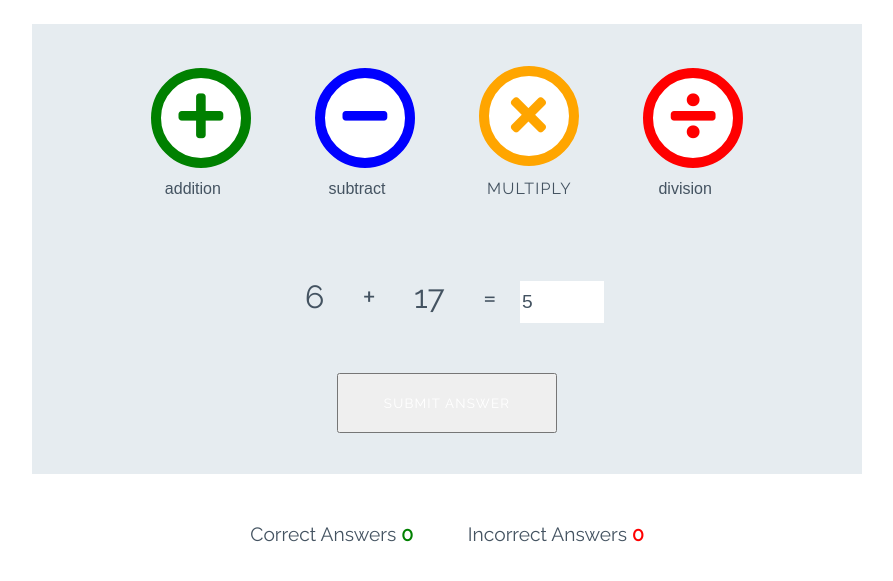
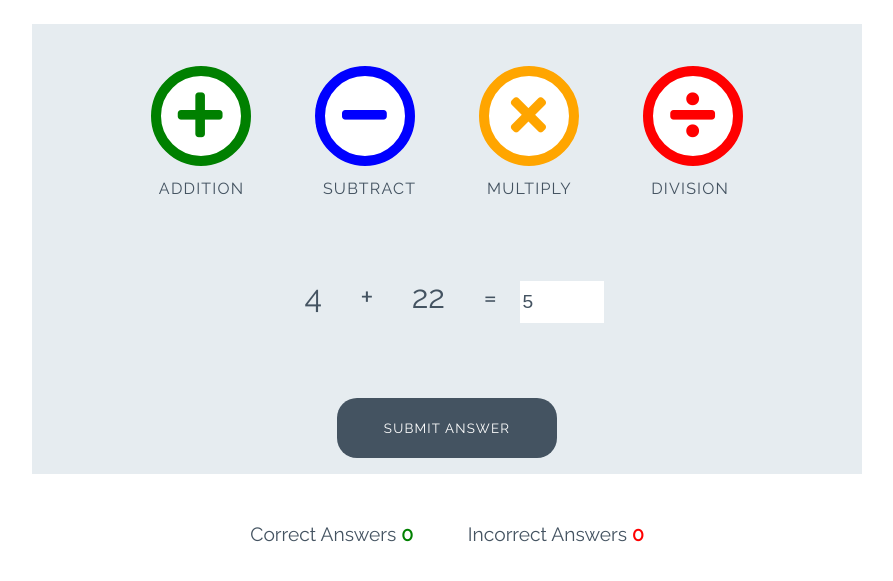
Before and after one commit to Gambit1583/LoveMath, a plain HTML site: page index.html in a window 1280 px wide. Both pictures are taken after typing "5" into the empty fields and a click on the button "SUBMIT ANSWER". Shown: the part 79-660 px from the top of the page, without its empty margins (193-1086 px from the left). Drawn offline with Linux system fonts and the light colour scheme.

Commit message:
Add code to check answer and respond to the user

```diff
--- a/assets/js/script.js
+++ b/assets/js/script.js
@@ -1,46 +1,79 @@
-// Wait for DOM to finish loading before running game
-// Get the button elements and add event listeners
+// Wait for the DOM to finish loading before running the game
+// Get the button elements and add event listeners to them
 
 document.addEventListener("DOMContentLoaded", function() {
     let buttons = document.getElementsByTagName("button");
 
-    for (let button of buttons){
+    for (let button of buttons) {
         button.addEventListener("click", function() {
             if (this.getAttribute("data-type") === "submit") {
-                alert("You clicked Submit!");
+                checkAnswer();
             } else {
                 let gameType = this.getAttribute("data-type");
                 runGame(gameType);
             }
-        })
+        });
     }
 
     runGame("addition");
-})
+
+});
 
 /**
- * The main game "loop" called when the script is first loaded
+ * The main game "loop", called when the script is first loaded
  * and after the user's answer has been processed
  */
 function runGame(gameType) {
 
-    //Creates two random numbers between 1 and 25
+    // Creates two random numbers between 1 and 25
     let num1 = Math.floor(Math.random() * 25) + 1;
     let num2 = Math.floor(Math.random() * 25) + 1;
 
     if (gameType === "addition") {
         displayAdditionQuestion(num1, num2);
     } else {
-        alert (`Unknown game type: ${gameType}`);
-        throw `Unknown game type: ${gametype}. Aborting!`;
+        alert(`Unknown game type: ${gameType}`);
+        throw `Unknown game type: ${gameType}. Aborting!`;
     }
-}
-
-function checkAnswer() {
 
 }
 
-function calculateCorrectScore() {
+/**
+ * Checks the answer agaist the first element in
+ * the returned calculateCorrectAnswer array
+ */
+function checkAnswer() {
+
+    let userAnswer = parseInt(document.getElementById("answer-box").value);
+    let calculatedAnswer = calculateCorrectAnswer();
+    let isCorrect = userAnswer === calculatedAnswer[0];
+
+    if (isCorrect) {
+        alert("Hey! You got it right! :D");
+    } else {
+        alert(`Awwww.... you answered ${userAnswer}. The correct answer was ${calculatedAnswer[0]}!`);
+    }
+
+    runGame(calculatedAnswer[1]);
+
+}
+
+/**
+ * Gets the operands (the numbers) and the operator (plus, minus etc)
+ * directly from the dom, and returns the correct answer.
+ */
+function calculateCorrectAnswer() {
+
+    let operand1 = parseInt(document.getElementById('operand1').innerText);
+    let operand2 = parseInt(document.getElementById('operand2').innerText);
+    let operator = document.getElementById("operator").innerText;
+
+    if (operator === "+") {
+        return [operand1 + operand2, "addition"];
+    } else {
+        alert(`Unimplemented operator ${operator}`);
+        throw `Unimplemented operator ${operator}. Aborting!`;
+    }
 
 }
 
@@ -53,9 +86,11 @@ function incrementWrongAnswer() {
 }
 
 function displayAdditionQuestion(operand1, operand2) {
+
     document.getElementById('operand1').textContent = operand1;
     document.getElementById('operand2').textContent = operand2;
     document.getElementById('operator').textContent = "+";
+
 }
 
 function displaySubtractQuestion() {
@@ -65,7 +100,3 @@ function displaySubtractQuestion() {
 function displayMultiplyQuestion() {
 
 }
-
-function displayDivisionQuestion() {
-
-}
--- a/index.html
+++ b/index.html
@@ -1,13 +1,19 @@
 <!DOCTYPE html>
 <html lang="en">
+
 <head>
     <meta charset="UTF-8">
     <meta name="viewport" content="width=device-width, initial-scale=1.0">
-    <link rel="stylesheet" href="https://use.fontawesome.com/releases/v5.7.2/css/all.css" integrity="sha384-fnmOCqbTlWIlj8LyTjo7mOUStjsKC4pOpQbqyi7RrhN7udi9RwhKkMHpvLbHG9Sr" crossorigin="anonymous">
+
+    <!-- font awesome and google fonts -->
+    <link rel="stylesheet" href="https://use.fontawesome.com/releases/v5.7.2/css/all.css"
+        integrity="sha384-fnmOCqbTlWIlj8LyTjo7mOUStjsKC4pOpQbqyi7RrhN7udi9RwhKkMHpvLbHG9Sr" crossorigin="anonymous">
     <link href="https://fonts.googleapis.com/css?family=Raleway%7CRighteous" rel="stylesheet">
+
     <link rel="stylesheet" href="assets/css/style.css">
     <title>Document</title>
 </head>
+
 <body>
     <h1 class="heading">
         <img class="logo" src="assets/images/logo.png" alt="logo"> Love Maths
@@ -15,16 +21,16 @@
 
     <div class="game-area">
         <div class="controls-area">
-            <button data-type="addition" class="btn--big btn--green">
+            <button data-type="addition" class="btn btn--big btn--green">
                 <i class="fas fa-plus"></i>
             </button>
-            <button data-type="subtract" class=" btn--big btn--blue" >
+            <button data-type="subtract" class="btn btn--big btn--blue">
                 <i class="fas fa-minus"></i>
             </button>
             <button data-type="multiply" class="btn btn--big btn--orange">
                 <i class="fas fa-times"></i>
             </button>
-            <button data-type="division" class="btn--big btn--red">
+            <button data-type="division" class="btn btn--big btn--red">
                 <i class="fas fa-divide"></i>
             </button>
         </div>
@@ -33,17 +39,18 @@
             <span id="operator">x</span>
             <span id="operand2">0</span>
             <span>=</span>
-            <p class="answer-message">Enter Answer</p>
+            <p class="answer-message">Enter Answer:</p>
             <input id="answer-box" type="number">
         </div>
-        <button data-type="submit" class="btn btn--grey">Submit Answer</button>
+        <button data-type="submit" class="btn btn--gray">Submit Answer</button>
     </div>
 
     <div class="score-area">
-        <p class="scores">Correct Answers<span id="score"> 0 </span></p>
-        <p class="scores">Incorrect Answers<span id="incorrect"> 0 </span></p>
+        <p class="scores">Correct Answers <span id="score">0</span></p>
+        <p class="scores">Incorrect Answers <span id="incorrect">0</span></p>
     </div>
 
     <script src="assets/js/script.js"></script>
 </body>
+
 </html>
```
